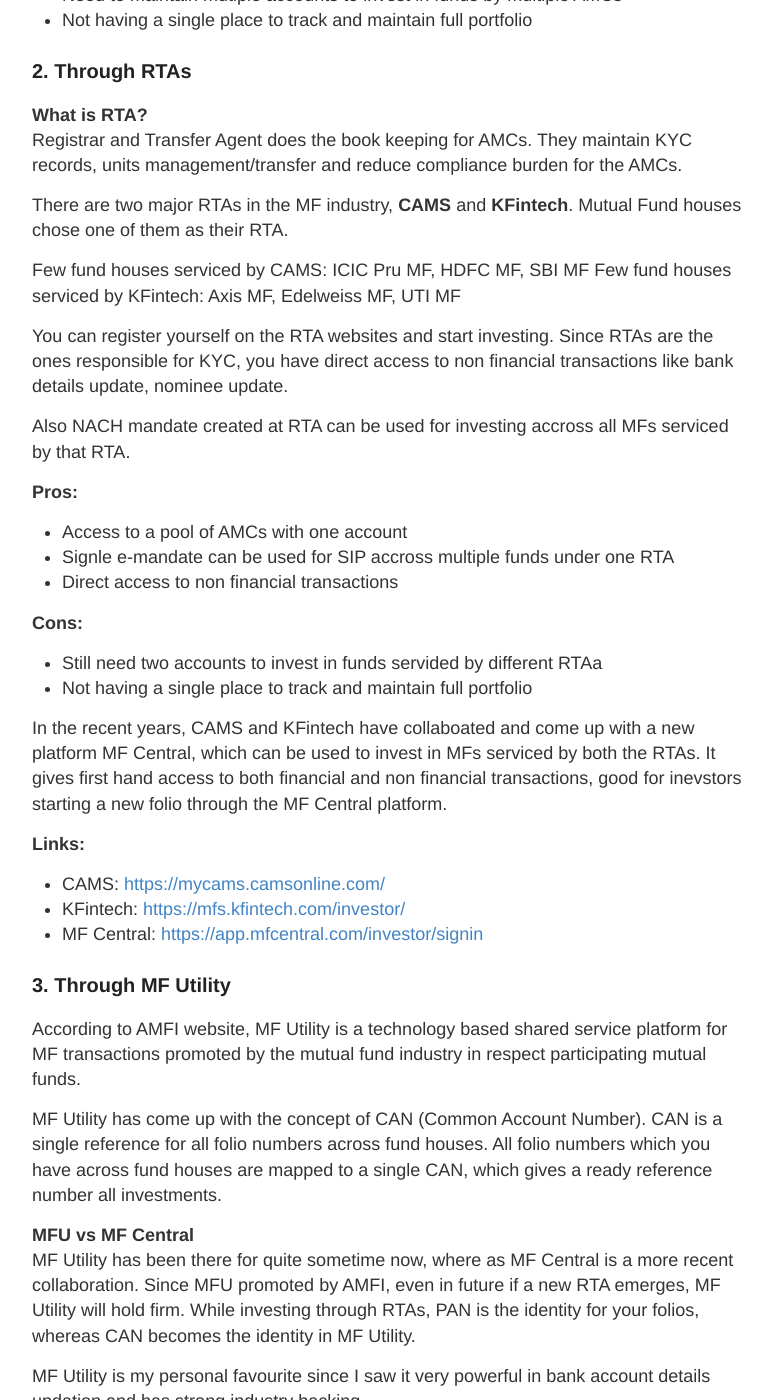
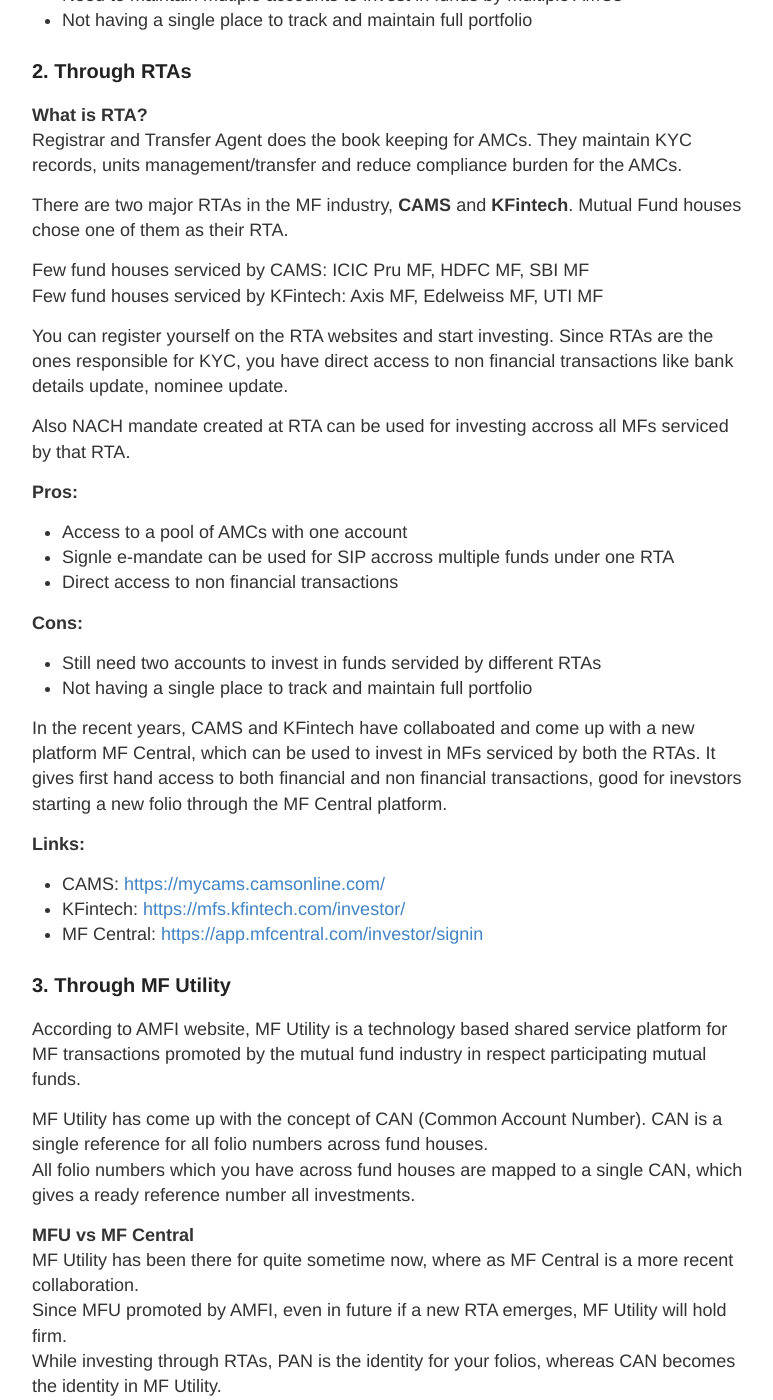
Before and after one commit to pa1tech/blog, a Jekyll site: the page built from _posts/2024-5-14-mf-app.md, in a window 1280 px wide and 1400 px high, scrolled down 1483 px. Shown: the whole window, without its empty margins (248-1021 px from the left). Built offline with Jekyll 4.4.1, drawn with Linux system fonts in a browser that asks for light colours.

Commit message:
Update 2024-5-14-mf-app.md

```diff
--- a/_posts/2024-5-14-mf-app.md
+++ b/_posts/2024-5-14-mf-app.md
@@ -38,7 +38,7 @@
 
 There are two major RTAs in the MF industry, <b>CAMS</b> and <b>KFintech</b>. Mutual Fund houses chose one of them as their RTA.
 
-Few fund houses serviced by CAMS: ICIC Pru MF, HDFC MF, SBI MF
+Few fund houses serviced by CAMS: ICIC Pru MF, HDFC MF, SBI MF <br>
 Few fund houses serviced by KFintech: Axis MF, Edelweiss MF, UTI MF
 
 You can register yourself on the RTA websites and start investing. Since RTAs are the ones responsible for KYC, you have direct access to non financial transactions like bank details update, nominee update.
@@ -51,7 +51,7 @@
 * Direct access to non financial transactions
 
 <b>Cons:</b>
-* Still need two accounts to invest in funds servided by different RTAa
+* Still need two accounts to invest in funds servided by different RTAs
 * Not having a single place to track and maintain full portfolio
 
 In the recent years, CAMS and KFintech have collaboated and come up with a new platform MF Central, which can be used to invest in MFs serviced by both the RTAs. It gives first hand access to both financial and non financial transactions, good for inevstors starting a new folio through the MF Central platform.
@@ -65,12 +65,12 @@
 ### 3. Through MF Utility
 According to AMFI website, MF Utility is a technology based shared service platform for MF transactions promoted by the mutual fund industry in respect participating mutual funds.
 
-MF Utility has come up with the concept of CAN (Common Account Number). CAN is a single reference for all folio numbers across fund houses.
+MF Utility has come up with the concept of CAN (Common Account Number). CAN is a single reference for all folio numbers across fund houses. <br>
 All folio numbers which you have across fund houses are mapped to a single CAN, which gives a ready reference number all investments.
 
 <b> MFU vs MF Central </b> <br>
-MF Utility has been there for quite sometime now, where as MF Central is a more recent collaboration.
-Since MFU promoted by AMFI, even in future if a new RTA emerges, MF Utility will hold firm.
+MF Utility has been there for quite sometime now, where as MF Central is a more recent collaboration.<br>
+Since MFU promoted by AMFI, even in future if a new RTA emerges, MF Utility will hold firm.<br>
 While investing through RTAs, PAN is the identity for your folios, whereas CAN becomes the identity in MF Utility.
 
 MF Utility is my personal favourite since I saw it very powerful in bank account details updation and has strong industry backing.
```
